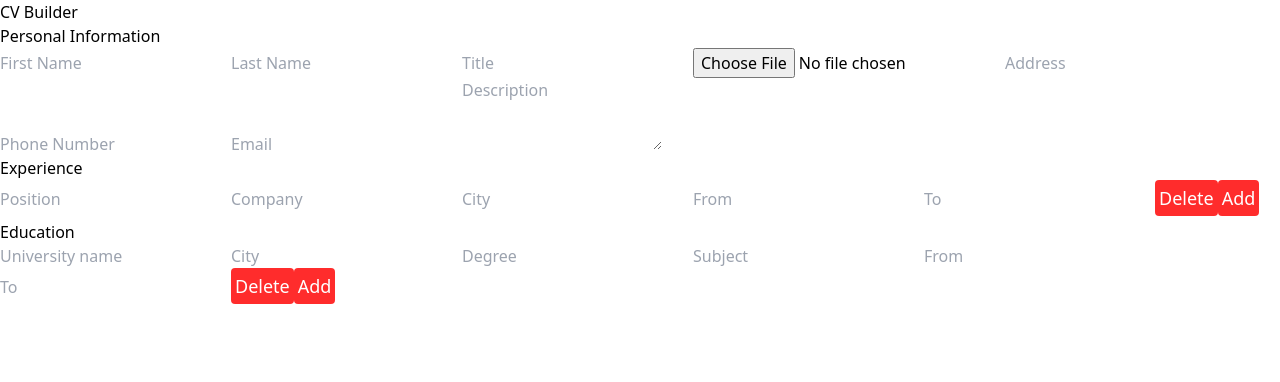
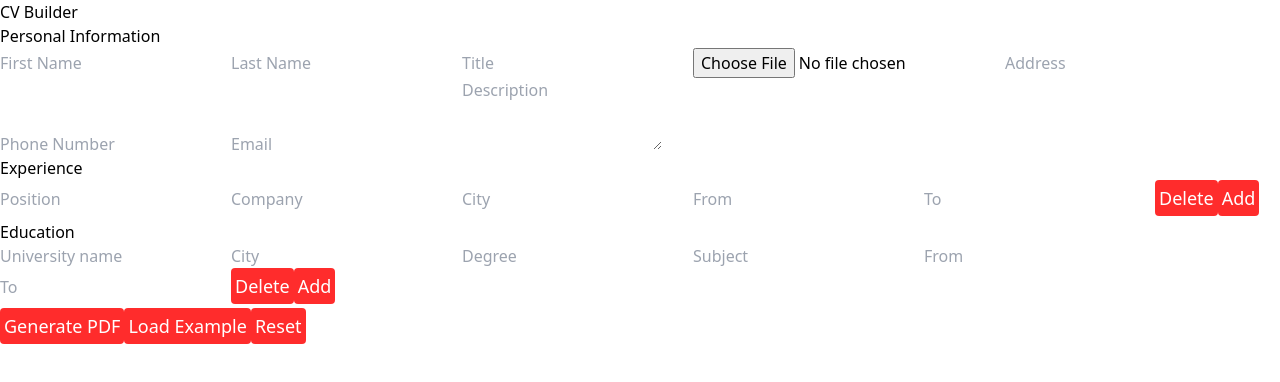
Before and after one commit to nikhilpelne20/Cv-Application-v1, a React (Vite) app: page / in a window 1280 px wide. Shown: the top 382 px of the page. Built offline with nearby package versions, Linux system fonts and the light colour scheme.

Commit message:
add default cv buttons

```diff
--- a/src/components/CVForm/CVForm.jsx
+++ b/src/components/CVForm/CVForm.jsx
@@ -8,9 +8,13 @@ export default function CVForm() {
   return (
     <div>
       <Personal />
-      <Experience/>
-      <Education/>
-
+      <Experience />
+      <Education />
+      <Section>
+        <button className="button-green">Generate PDF</button>
+        <button className="button-blue">Load Example</button>
+        <button>Reset</button>
+      </Section>
     </div>
   );
 }
```
